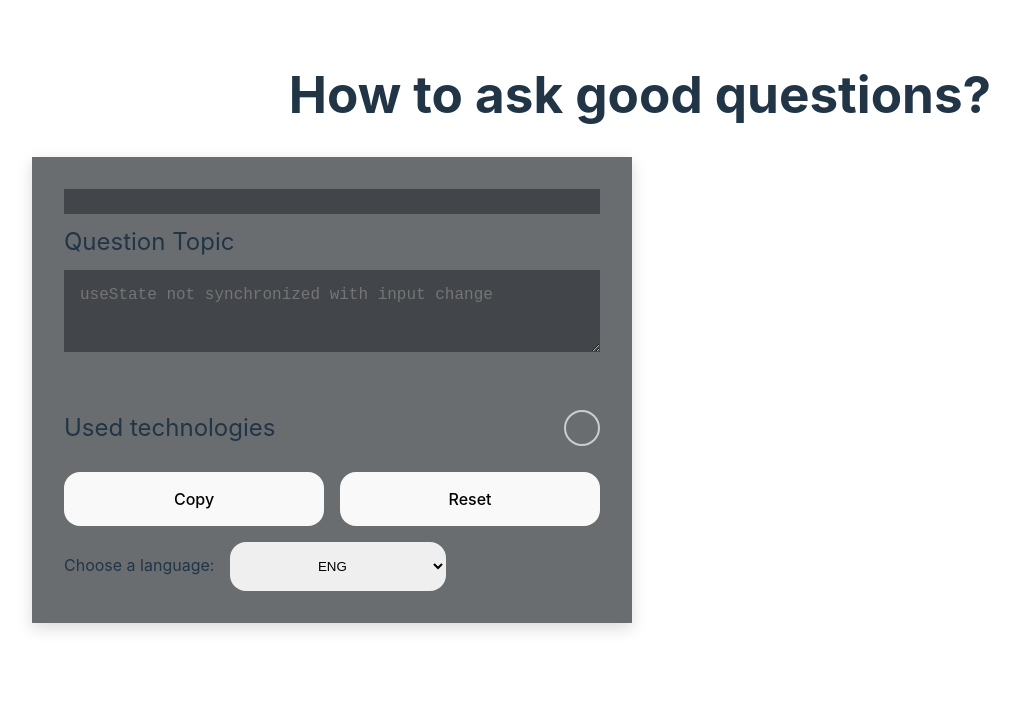
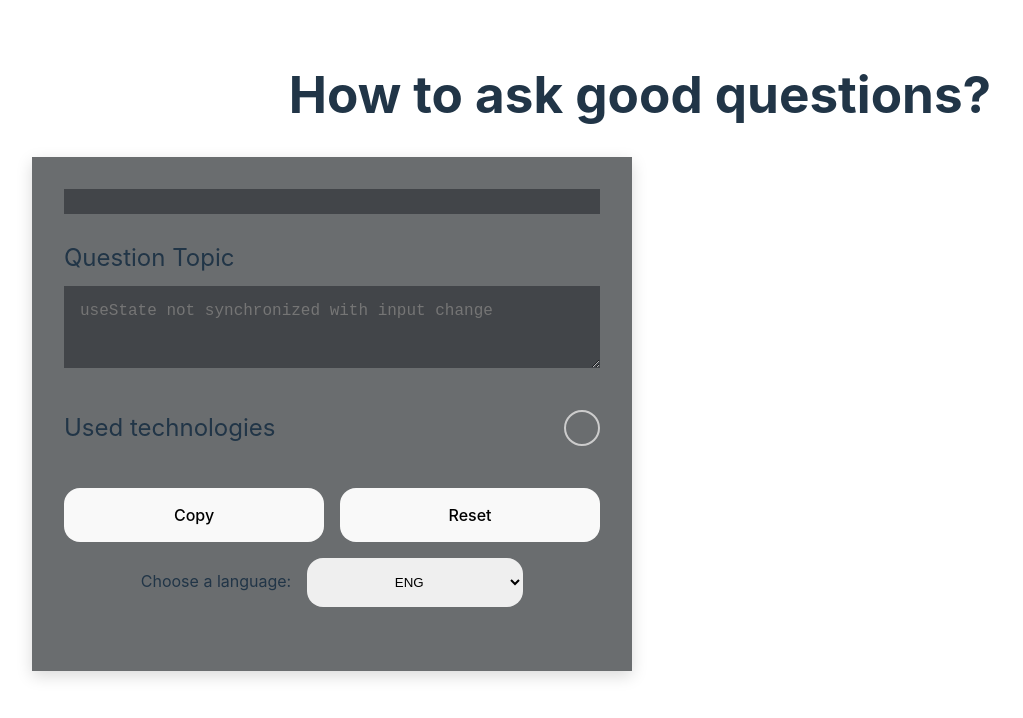
Before and after one commit to goodideagiver/how-to-ask-good-questions, a React (Vite) app: page / in a window 1280 px wide. Shown: the top 718 px of the page, without its empty margins (0-1023 px from the left). Built offline with nearby package versions, Linux system fonts and the light colour scheme.

Commit message:
Fix padding bug in form controls

```diff
--- a/src/components/QuestionForm/FormControls/FormControls.module.scss
+++ b/src/components/QuestionForm/FormControls/FormControls.module.scss
@@ -2,9 +2,10 @@
 	display: flex;
 	gap: 1rem;
 	flex-wrap: wrap;
-	justify-content: space-between;
+	justify-content: center;
 	align-items: center;
 	button {
 		flex: 1;
 	}
+	padding-bottom: 2rem;
 }
--- a/src/components/QuestionForm/FormTextarea/FormTextarea.module.scss
+++ b/src/components/QuestionForm/FormTextarea/FormTextarea.module.scss
@@ -6,8 +6,6 @@
 	> * {
 		flex: 1;
 	}
-
-	margin-bottom: 2rem;
 }
 
 .label {
--- a/src/components/QuestionForm/QuestionForm.module.scss
+++ b/src/components/QuestionForm/QuestionForm.module.scss
@@ -2,7 +2,7 @@
 	background-color: #2c2f33b3;
 	padding: 2rem;
 	display: flex;
-	gap: 1rem;
+	gap: 2rem;
 	flex-direction: column;
 	box-shadow: rgba(0, 0, 0, 0.15) 0 5px 15px;
 
```
